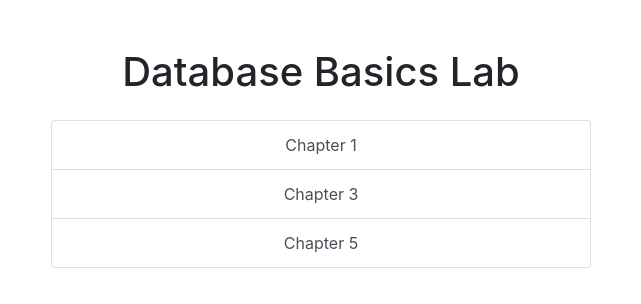
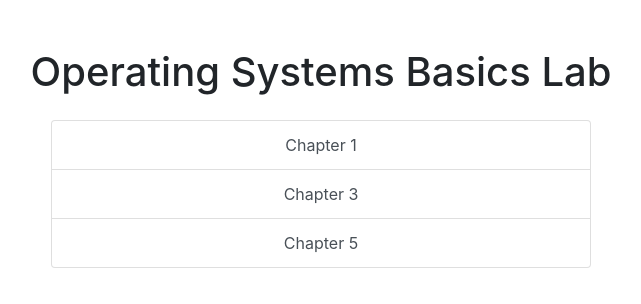
Before and after one commit to MohammedAlghamdi/teaching, a plain HTML site: page Operating_systems_basics/index.html in a window 1280 px wide. Shown: the whole page, without its empty margins (319-960 px from the left). Drawn offline with nearby package versions, Linux system fonts and the light colour scheme.

Commit message:
Update index.html

```diff
--- a/Operating_systems_basics/index.html
+++ b/Operating_systems_basics/index.html
@@ -4,12 +4,12 @@
 <head>
     <meta charset="UTF-8">
     <meta name="viewport" content="width=device-width, initial-scale=1.0">
-    <title>Database Basics Lab</title>
+    <title>Operating Systems Basics Lab</title>
     <link rel="stylesheet" href="https://stackpath.bootstrapcdn.com/bootstrap/4.5.2/css/bootstrap.min.css">
 </head>
 <body>
     <div class="container text-center mt-5">
-        <h1 class="mb-4">Database Basics Lab</h1>
+        <h1 class="mb-4">Operating Systems Basics Lab</h1>
         <div class="row justify-content-center">
             <div class="col-md-6">
                 <div class="list-group">
```
